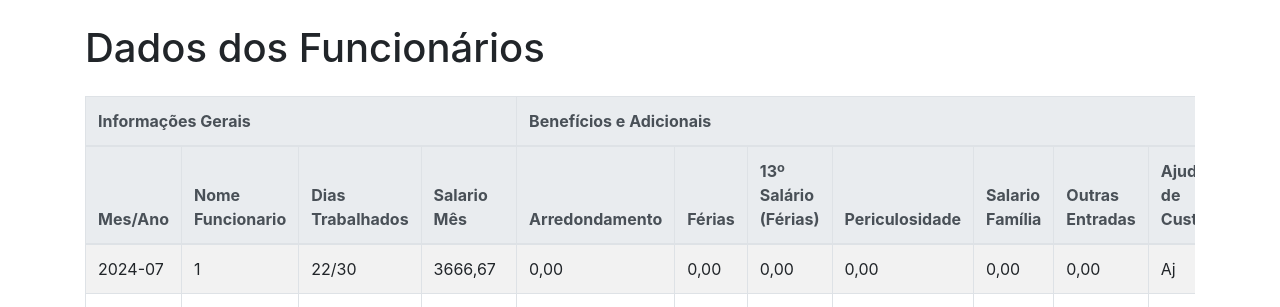
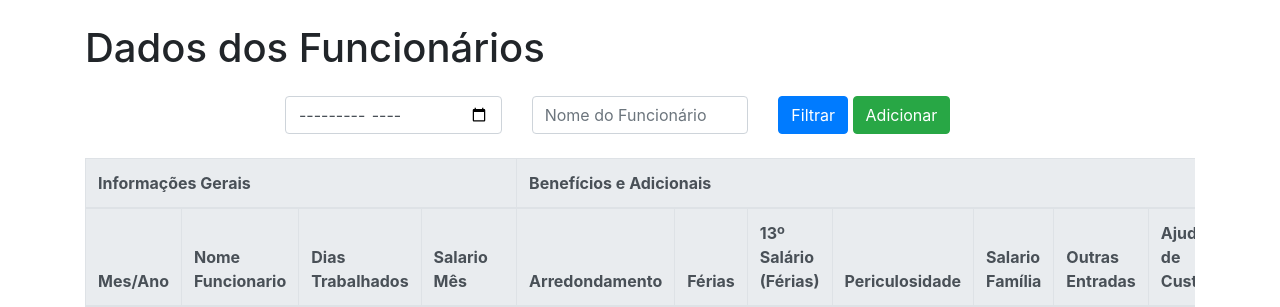
Before and after one commit to arthuzao22/Project-Rh-CDG, a Django app: page /manipulate_funcionarios/ in a window 1280 px wide. Shown: the top 307 px of the page. Run offline with Django 5.2, Linux system fonts and the light colour scheme; data comes from the database, SQL or seed files in the repository; some libraries are stand-ins or nearby versions.

Commit message:
Filtro no manipulated funcionando

```diff
--- a/PROJECTWEB/pythonAppCrud/app/templates/Salarios/manipulated_data.html
+++ b/PROJECTWEB/pythonAppCrud/app/templates/Salarios/manipulated_data.html
@@ -22,6 +22,24 @@
 <body>
     <div class="container">
         <h1 class="mt-4 mb-4">Dados dos Funcionários</h1>
+        <div class="col-12 col-md-8 m-auto align-center">
+            <form method="GET" action="{% url 'manipulate_funcionarios' %}">
+                <div class="row">
+                    <div class="col">
+                        <input type="month" class="form-control" name="mesAno" placeholder="Mês/Ano">
+                    </div>
+                    <div class="col">
+                        <input type="text" class="form-control" name="nome" placeholder="Nome do Funcionário">
+                    </div>
+                    <div class="col">
+                        <div id="botoes-iniciais">
+                            <button type="submit" class="btn btn-primary mb-4">Filtrar</button>
+                            <a href="/form_salario" class="btn btn-success mb-4">Adicionar</a>
+                        </div>
+                    </div>
+                </div>
+            </form>
+        </div>
         <div class="table-responsive">
             <table class="table table-bordered table-striped">
                 <thead class="thead-light">
@@ -66,7 +84,7 @@
                     <tr>
                         <!-- Informações Gerais -->
                         <td>{{ funcionario.mesAno }}</td>
-                        <td>{{ funcionario.funcionario_id }}</td>
+                        <td>{{ funcionario.nome }}</td>
                         <td>{{ funcionario.dias_trabalhados }}/{{ funcionario.qtde_dias_Mes }}</td>
                         <td>{{ funcionario.salario_Mes }}</td>
 
--- a/PROJECTWEB/pythonAppCrud/app/views.py
+++ b/PROJECTWEB/pythonAppCrud/app/views.py
@@ -311,8 +311,6 @@ def manipulate_funcionarios(request):
     df['troco'] = df['troco'].apply(Decimal)
     df['ir_ferias'] = df['ir_ferias'].apply(Decimal)
 
-
-
     # Aplica a função com a condição
     df['salario_Mes'] = df.apply(lambda row: calcular_salario_mes(
         df2['salario'][row.name], row['qtde_dias_Mes'], row['dias_trabalhados']), axis=1)
@@ -359,11 +357,26 @@ def manipulate_funcionarios(request):
     df['TotalDescontos'] = df['TotalDescontos'].apply(lambda x: round(x, 2) if x is not None else x)
     df['liquidoPagar'] = df['liquidoPagar'].apply(lambda x: round(x, 2) if x is not None else x)
 
-    # Converte df2 em uma lista de dicionários
-    funcionarios_list = df.to_dict(orient='records')
+    # Serve para unir df e o df2
+    df_left_join = pd.merge(df2, df, left_on='id', right_on='funcionario_id', how='inner')
+
+    ############################ FILTRAR ##############################
+    mesAno = request.GET.get('mesAno')
+    nome = request.GET.get('nome')
+
+    if mesAno:
+        df_left_join = df_left_join[df_left_join['mesAno'] == mesAno]
+
+    if nome:
+        df_left_join = df_left_join[df_left_join['nome'] == nome]
+    ############################ ------- ##############################
+
+    funcionarios_list = df_left_join.to_dict(orient='records')
 
     # Retorna o template com a lista de dicionários
     return render(request, 'Salarios/manipulated_data.html', {'funcionarios': funcionarios_list})
+
+
 
 ############################################################## LOGIN ###########################################################
 
```
